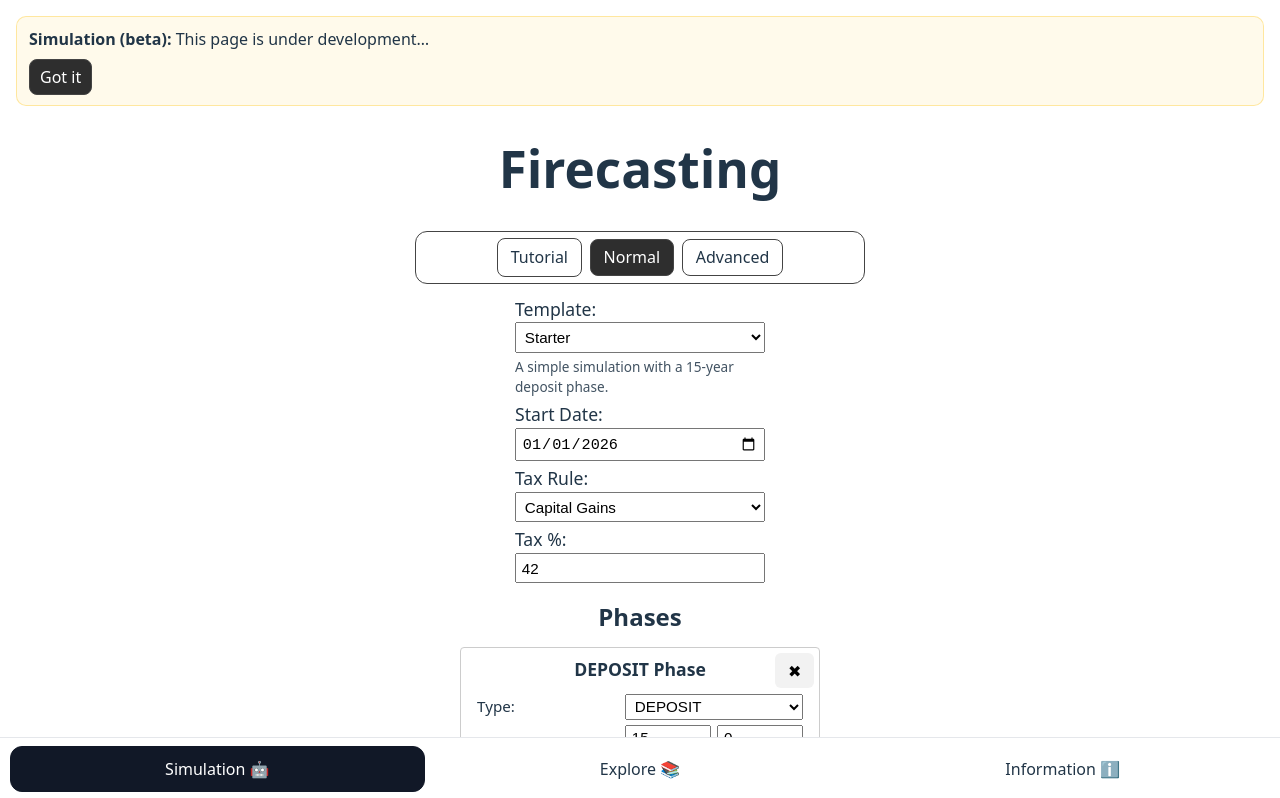
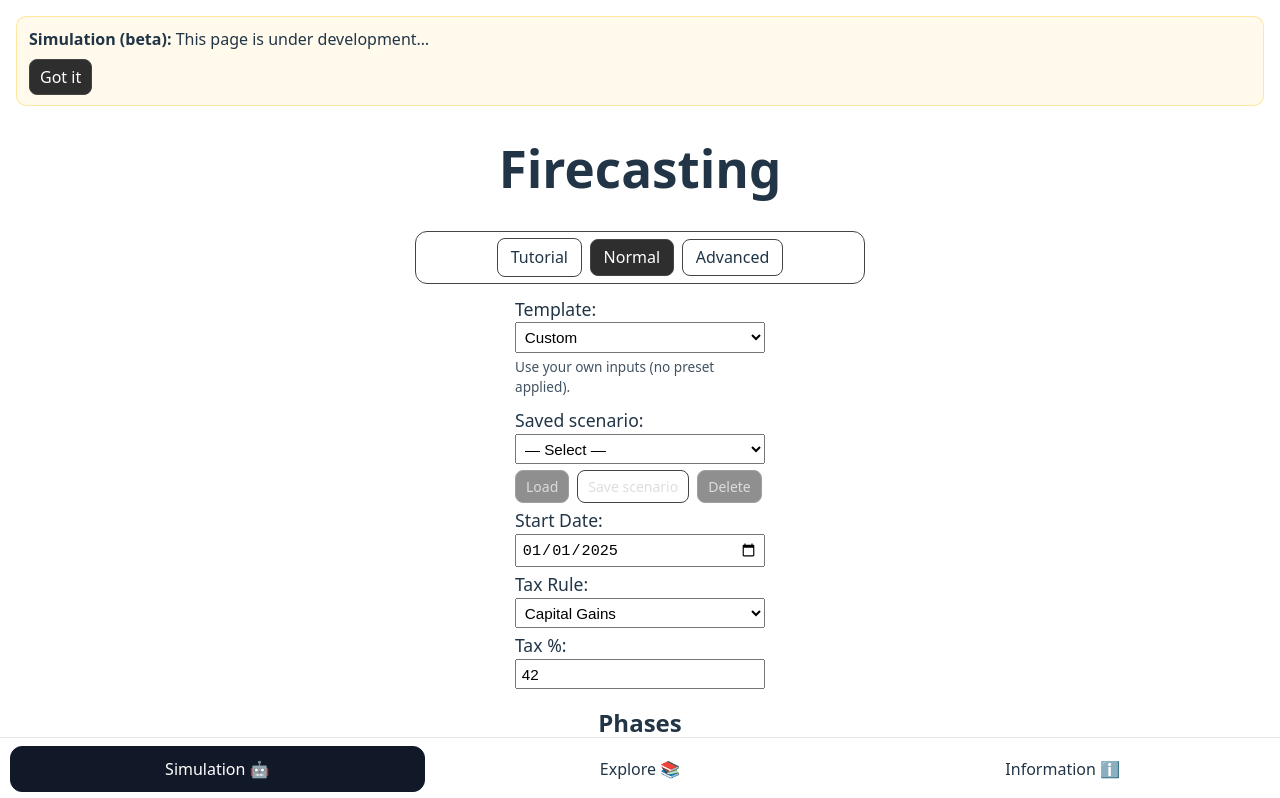
Before and after one commit to Gorm2303/firecasting-frontend, a React (Vite) app in the folder vite-react-frontend/: page /simulation in a window 1280 px wide. Shown: the top 798 px of the page. Built offline with nearby package versions, Linux system fonts and the light colour scheme.

Commit message:
frontend: add save/load scenario UI

```diff
--- a/vite-react-frontend/src/components/normalMode/NormalInputForm.tsx
+++ b/vite-react-frontend/src/components/normalMode/NormalInputForm.tsx
@@ -8,6 +8,14 @@ import SimulationProgress from '../../components/SimulationProgress';
 import { startSimulation, exportSimulationCsv } from '../../api/simulation';
 import { createDefaultSimulationRequest, createDefaultPhase } from '../../config/simulationDefaults';
 import { getTemplateById, resolveTemplateToRequest, SIMULATION_TEMPLATES, type SimulationTemplateId } from '../../config/simulationTemplates';
+import {
+  deleteScenario,
+  findScenarioById,
+  findScenarioByName,
+  listSavedScenarios,
+  saveScenario,
+  type SavedScenario,
+} from '../../config/savedScenarios';
 import { deepEqual } from '../../utils/deepEqual';
 
 type OverallTaxRule = 'CAPITAL' | 'NOTIONAL';
@@ -135,13 +143,15 @@ export default function SimulationForm({
   const [taxPercentage, setTaxPercentage] = useState(initialDefaults.taxPercentage);
   const [phases, setPhases] = useState<PhaseRequest[]>(initialDefaults.phases);
 
-  const [selectedTemplateId, setSelectedTemplateId] = useState<SimulationTemplateId>('starter');
+  const [selectedTemplateId, setSelectedTemplateId] = useState<SimulationTemplateId>('custom');
   const [baselineRequest, setBaselineRequest] = useState<SimulationRequest>(() => ({
     ...initialDefaults,
     startDate: { date: initialDefaults.startDate.date },
     phases: initialDefaults.phases.map((p) => ({ ...p, taxRules: p.taxRules ?? [] })),
   }));
 
+  const [savedScenarios, setSavedScenarios] = useState<SavedScenario[]>(() => listSavedScenarios());
+  const [selectedScenarioId, setSelectedScenarioId] = useState<string>('');
   const [simulateInProgress, setSimulateInProgress] = useState(false);
   const [simulationId, setSimulationId] = useState<string | null>(null);
   const [stats, setStats] = useState<YearlySummary[] | null>(null);
@@ -176,6 +186,64 @@ export default function SimulationForm({
   }, [startDate, overallTaxRule, taxPercentage, phases]);
 
   const isDirty = useMemo(() => !deepEqual(currentRequest, baselineRequest), [currentRequest, baselineRequest]);
+
+  const applyRequestToForm = useCallback((req: SimulationRequest) => {
+    setStartDate(req.startDate.date);
+    setOverallTaxRule(req.overallTaxRule);
+    setTaxPercentage(req.taxPercentage);
+    setPhases(req.phases.map((p) => ({ ...p, taxRules: p.taxRules ?? [] })));
+    setBaselineRequest({
+      ...req,
+      startDate: { date: req.startDate.date },
+      phases: req.phases.map((p) => ({ ...p, taxRules: p.taxRules ?? [] })),
+    });
+    setSelectedTemplateId('custom');
+  }, []);
+
+  const refreshSavedScenarios = useCallback(() => {
+    setSavedScenarios(listSavedScenarios());
+  }, []);
+
+  const handleSaveScenario = useCallback(() => {
+    const name = window.prompt('Scenario name?');
+    if (!name) return;
+
+    const existing = findScenarioByName(name);
+    if (existing) {
+      const ok = window.confirm(`Overwrite existing scenario "${existing.name}"?`);
+      if (!ok) return;
+      const saved = saveScenario(existing.name, currentRequest, existing.id);
+      refreshSavedScenarios();
+      setSelectedScenarioId(saved.id);
+      return;
+    }
+
+    const saved = saveScenario(name, currentRequest);
+    refreshSavedScenarios();
+    setSelectedScenarioId(saved.id);
+  }, [currentRequest, refreshSavedScenarios]);
+
+  const handleLoadScenario = useCallback((scenarioId: string) => {
+    if (!scenarioId) return;
+    const scenario = findScenarioById(scenarioId);
+    if (!scenario) return;
+    if (isDirty) {
+      const ok = window.confirm('Loading a scenario will overwrite your current inputs. Continue?');
+      if (!ok) return;
+    }
+    applyRequestToForm(scenario.request);
+    setSelectedScenarioId(scenario.id);
+  }, [applyRequestToForm, isDirty]);
+
+  const handleDeleteScenario = useCallback(() => {
+    if (!selectedScenarioId) return;
+    const scenario = findScenarioById(selectedScenarioId);
+    const ok = window.confirm(`Delete scenario "${scenario?.name ?? 'this scenario'}"?`);
+    if (!ok) return;
+    deleteScenario(selectedScenarioId);
+    refreshSavedScenarios();
+    setSelectedScenarioId('');
+  }, [refreshSavedScenarios, selectedScenarioId]);
 
   const selectedTemplate = useMemo(() => getTemplateById(selectedTemplateId), [selectedTemplateId]);
 
@@ -278,6 +346,51 @@ export default function SimulationForm({
               {selectedTemplate.description}
             </div>
           </label>
+
+          <div style={{ display: 'flex', flexDirection: 'column', gap: 6, marginTop: 6 }}>
+            <label style={{ display: 'flex', flexDirection: 'column' }}>
+              <span style={{ fontSize: '1.1rem' }}>Saved scenario:</span>
+              <select
+                value={selectedScenarioId}
+                onChange={(e) => setSelectedScenarioId(e.target.value)}
+                disabled={simulateInProgress}
+                style={{ width: '100%', boxSizing: 'border-box', fontSize: '0.95rem', padding: '0.3rem' }}
+              >
+                <option value="">— Select —</option>
+                {savedScenarios.map((s) => (
+                  <option key={s.id} value={s.id}>
+                    {s.name}
+                  </option>
+                ))}
+              </select>
+            </label>
+            <div style={{ display: 'flex', gap: 8 }}>
+              <button
+                type="button"
+                onClick={() => handleLoadScenario(selectedScenarioId)}
+                disabled={!selectedScenarioId || simulateInProgress}
+                style={btn(!selectedScenarioId || simulateInProgress ? 'disabled' : 'ghost')}
+              >
+                Load
+              </button>
+              <button
+                type="button"
+                onClick={handleSaveScenario}
+                disabled={simulateInProgress}
+                style={btn(simulateInProgress ? 'disabled' : 'ghost')}
+              >
+                Save scenario
+              </button>
+              <button
+                type="button"
+                onClick={handleDeleteScenario}
+                disabled={!selectedScenarioId || simulateInProgress}
+                style={btn(!selectedScenarioId || simulateInProgress ? 'disabled' : 'ghost')}
+              >
+                Delete
+              </button>
+            </div>
+          </div>
 
           <label data-tour="start-date" style={{ display: 'flex', flexDirection: 'column' }}>
             <span style={{ fontSize: '1.1rem' }}>Start Date:</span>
```
